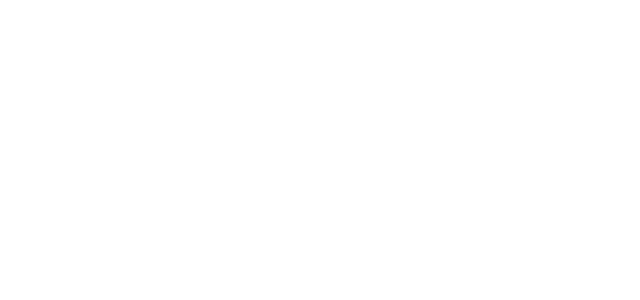
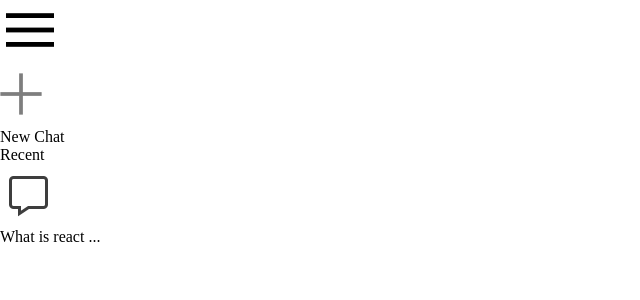
Before and after one commit to Riany-rin/Gemini-Clone, a React (Vite) app: page / in a window 1280 px wide. Shown: the top 300 px of the page, without its empty margins (0-640 px from the left). Built offline with nearby package versions, Linux system fonts and the light colour scheme.

Commit message:
Placeholder for sidebar top

```diff
--- a/src/App.jsx
+++ b/src/App.jsx
@@ -1,10 +1,11 @@
 import React from 'react'
+import Sidebar from './components/Sidebar/Sidebar'
 
 const App = () => {
   return (
-    <div>
-
-    </div>
+    <>
+     <Sidebar/>
+    </>
   )
 }
 
--- a/src/components/Sidebar/Sidebar.jsx
+++ b/src/components/Sidebar/Sidebar.jsx
@@ -1,10 +1,27 @@
 import React from 'react'
 import './Sidebar.css'
+import { assets } from '../../assets/assets'
 
 const Sidebar = () => {
   return (
     <div className='sidebar'>
+      <div className="top">
+        <img className='menu' src={assets.menu_icon} alt="Menu Icon" />
+        <div className="new-chat">
+            <img src={assets.plus_icon} alt="plus icon" />
+            <p>New Chat</p>
+        </div>
+        <div className="recent">
+            <p className="recent-title">Recent</p>
+            <div className="recent-entry">
+                <img src={assets.message_icon} alt="message icon" />
+                <p>What is react ...</p>
+            </div>
+        </div>
+      </div>
+      <div className="bottom">
 
+      </div>
     </div>
   )
 }
```
